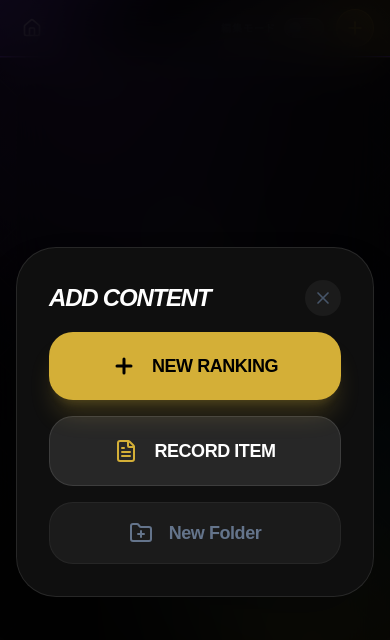
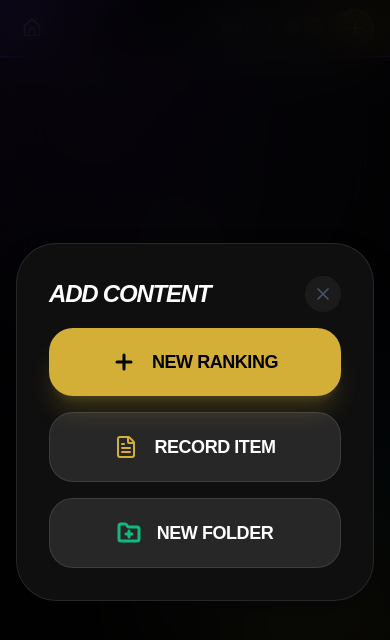
Before and after one commit to junkyardstrike/My-Ranking, a React (Vite) app: page / in a window 390 px wide. Both pictures are taken after a click on the button 355 px from the left and 28 px from the top of the page. Shown: the top 640 px of the page. Built offline with nearby package versions, Linux system fonts and the light colour scheme; a web font is replaced by a local one.

Commit message:
style: improve New Folder button visibility and consistency in hamburger menu

```diff
--- a/src/components/layout/HamburgerMenu.jsx
+++ b/src/components/layout/HamburgerMenu.jsx
@@ -80,9 +80,9 @@ export default function HamburgerMenu() {
                   <span className="font-black text-lg tracking-tight uppercase">Record Item</span>
                 </button>
 
-                <button onClick={handleCreateFolder} className="w-full flex items-center justify-center gap-4 p-4 rounded-3xl bg-white/5 hover:bg-white/10 border border-white/5 transition-all text-slate-500 hover:scale-[1.02] active:scale-[0.98]">
-                  <FolderPlus className="w-6 h-6" />
-                  <span className="font-bold text-lg tracking-tight">New Folder</span>
+                <button onClick={handleCreateFolder} className="w-full flex items-center justify-center gap-4 p-5 rounded-3xl bg-white/10 hover:bg-white/15 border border-white/10 transition-all text-white hover:scale-[1.02] active:scale-[0.98]">
+                  <FolderPlus className="w-6 h-6 text-emerald-500" strokeWidth={3} />
+                  <span className="font-black text-lg tracking-tight uppercase">New Folder</span>
                 </button>
               </div>
             </div>
```
